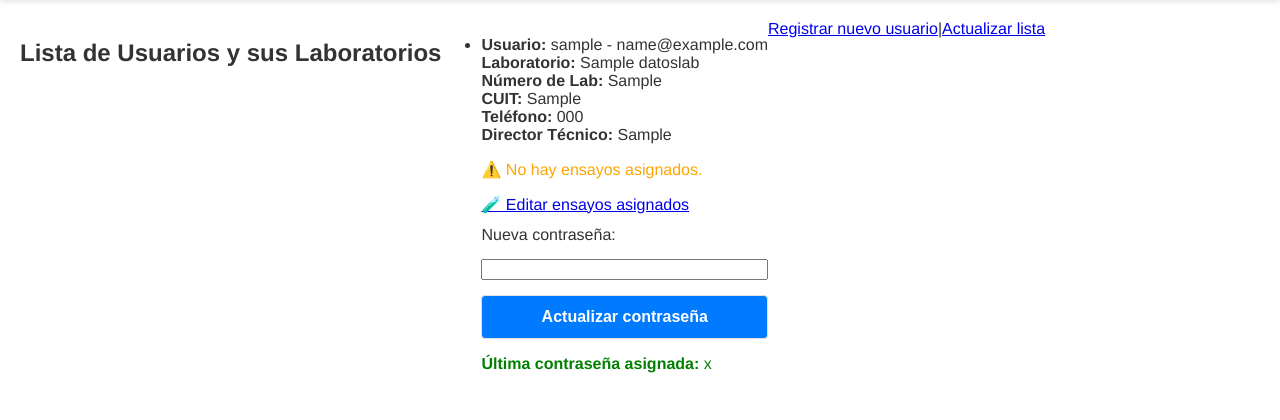
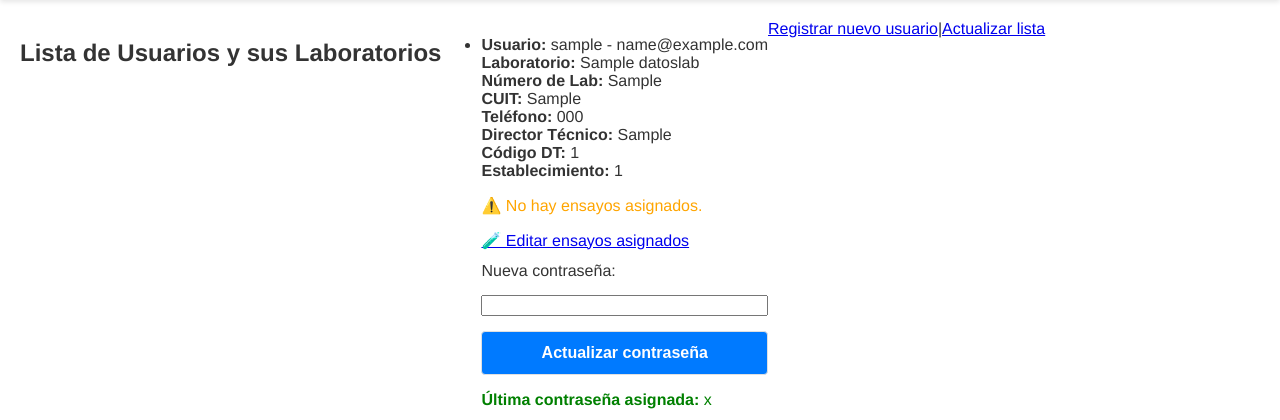
Before and after one commit to exql/excel_to_json, a Django app: template excel/templates/usuarios_lista.html in a window 1280 px wide. Shown: the part 68-488 px from the top of the page. Run offline with Django 4.2, Linux system fonts and the light colour scheme; tables that the repository leaves empty hold one stand-in row (values such as "Sample post"); the template is opened without the code that fills it: values that come from a table or form of the project are taken from there, most other values are stand-ins (such as "Sample title", 1, 10 or a date in 2020); parts of the project's set-up code (start-up, migrations or seed data) failed here and were passed over.

Commit message:
actualiza el html para ver còdigo DT y establecimiento

```diff
--- a/excel/templates/usuarios_lista.html
+++ b/excel/templates/usuarios_lista.html
@@ -16,6 +16,8 @@
                 <strong>CUIT:</strong> {{ perfil.datos_lab.cuit }}<br>
                 <strong>Teléfono:</strong> {{ perfil.datos_lab.telefono }}<br>
                 <strong>Director Técnico:</strong> {{ perfil.datos_lab.directorTecnico }}<br>
+                <strong>Código DT:</strong> {{ perfil.datos_lab.codigoDT }}<br>
+                <strong>Establecimiento:</strong> {{ perfil.datos_lab.establecimiento }}<br>
 
                 {% if ensayos_por_lab|get_item:perfil.datos_lab.id %}
                     <strong>Ensayos Asignados:</strong>
```
